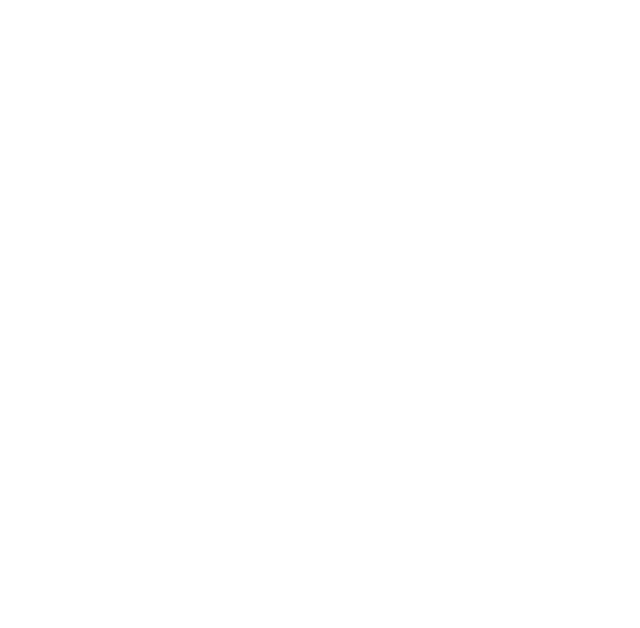
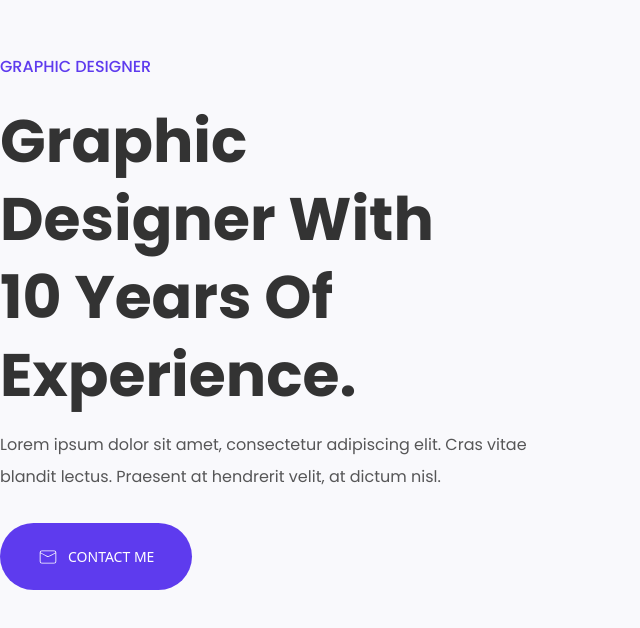
Before and after one commit to abdunnoorfaheem/rrprotfolio, a React (Vite) app: page / in a window 1280 px wide. Shown: the part 1873-2501 px from the top of the page, without its empty margins (0-640 px from the left). Before the commit the page ends 1827 px from the top, so only its background shows below. Built offline with nearby package versions, Linux system fonts and the light colour scheme.

Commit message:
contact section added

```diff
--- /dev/null
+++ b/src/components/layouts/Contact.jsx
@@ -0,0 +1,21 @@
+import React from 'react';
+import Container from '../Container';
+import Heading from '../Heading';
+import Button from '../Button';
+import { CiMail } from "react-icons/ci";
+const Contact = () => {
+  return (
+    <>
+      <div className="bg-[url('/src/assets/bannerTwo.png')] py-[100px] bg-center bg-no-repeat bg-cover">
+      <Container>
+        <Heading text={"GRAPHIC DESIGNER"} tagName={"h5"} className={"text-[#5E3BEE] text-[16px] font-medium font-poppins leading-[26px]"}/>
+        <Heading text={"Graphic Designer With 10 Years Of Experience."} tagName={"h3"} className={"w-[482px] text-[60px] font-bold  font-poppins leading-[78px] text-[#333333] mt-[22px] mb-[15px]"}/>
+        <Heading text={"Lorem ipsum dolor sit amet, consectetur adipiscing elit. Cras vitae blandit lectus. Praesent at hendrerit velit, at dictum nisl."} tagName={"p"} className={"w-[584px] text-[#121212] text-[16px] font-normal font-poppins leading-[32px] opacity-[.70] mb-[30px]"}/>
+        <Button className={"py-[23px] px-[38px] "}><CiMail className="mr-[10px] text-[20px]" />CONTACT ME</Button>
+      </Container>
+      </div>
+    </>
+  )
+}
+
+export default Contact;
--- a/src/components/pages/Home.jsx
+++ b/src/components/pages/Home.jsx
@@ -3,6 +3,7 @@
 import Banner from '../layouts/Banner'
 import Counter from '../layouts/Counter'
 import Service from '../layouts/Service'
+import Contact from '../layouts/Contact'
 
 const Home = () => {
   return (
@@ -11,6 +12,7 @@
       <Banner/>
       <Counter/>
       <Service/>
+      <Contact/>
     </>
   )
 }
```
Also changed, not shown: src/assets/bannerTwo.png (added).
